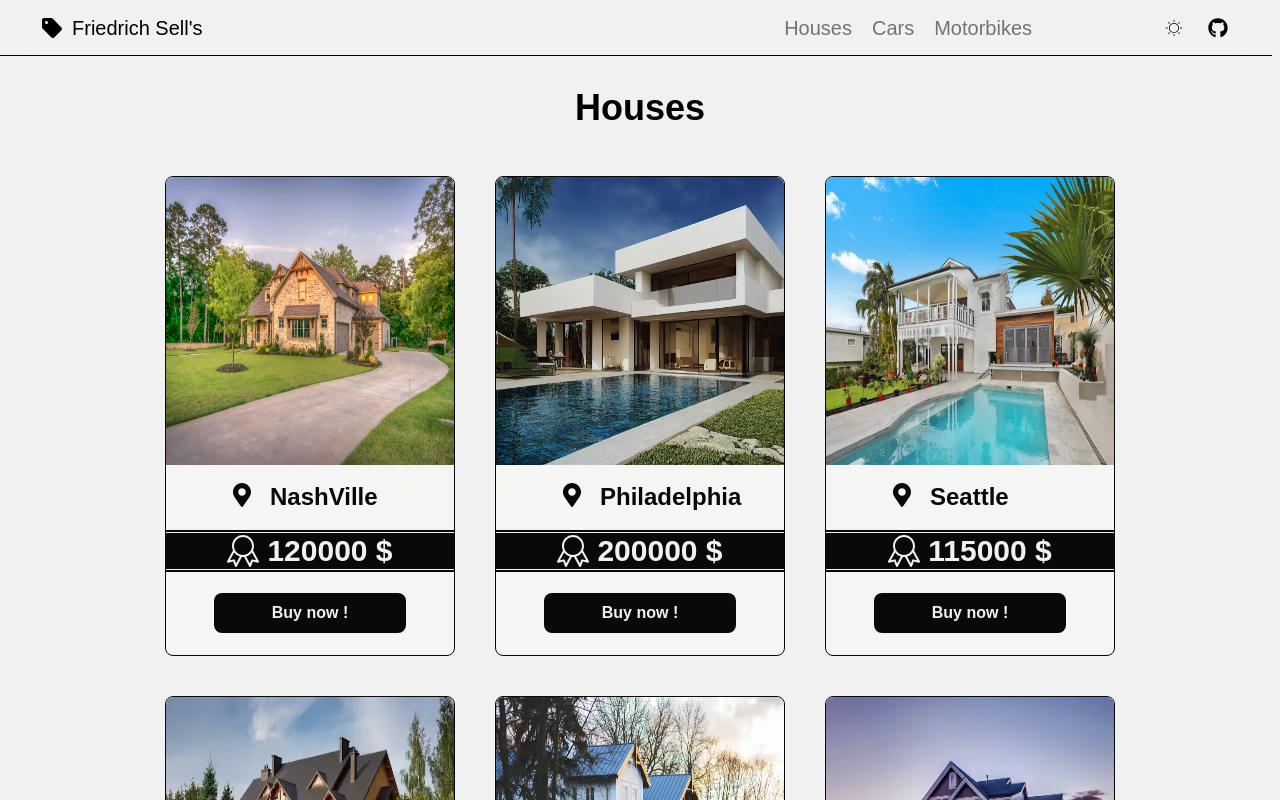
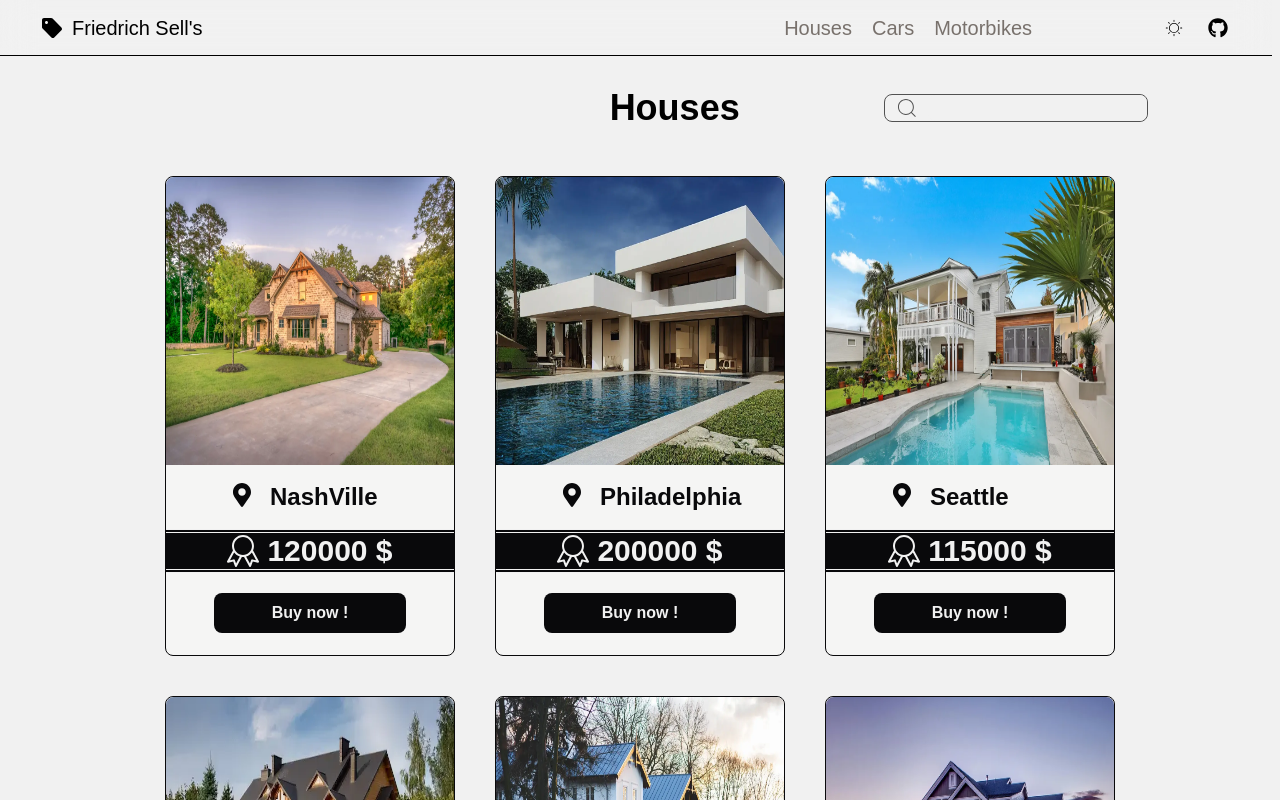
Before and after one commit to Friedrich482/react-houses-cars-motorbikes-sell, a React (Vite) app: page /houses in a window 1280 px wide. Shown: the top 800 px of the page. Built offline with nearby package versions, Linux system fonts and the light colour scheme.

Commit message:
minimal code and stye for the search bar

```diff
--- /dev/null
+++ b/src/components/SearchBar.tsx
@@ -0,0 +1,15 @@
+import { CiSearch } from "react-icons/ci";
+const SearchBar = () => {
+  return (
+    <div className="group flex h-7 w-7/12 items-center justify-center house-break:w-5/12">
+      <div className="group flex h-full w-full min-w-40 items-center justify-center rounded-lg border border-neutral-600 bg-default-white house-break:w-6/12">
+        <CiSearch className="size-6 w-2/12 flex-shrink-0 text-neutral-600" />
+        <input
+          type="text"
+          className="h-full w-10/12 flex-shrink-0 rounded-lg bg-default-white indent-1 outline-none"
+        />
+      </div>
+    </div>
+  );
+};
+export default SearchBar;
--- a/src/pages/HousesPage.tsx
+++ b/src/pages/HousesPage.tsx
@@ -1,17 +1,21 @@
 import Houses from "../components/House";
 import type { DarkModeProps } from "../types";
 import { twMerge as tm } from "tailwind-merge";
+import SearchBar from "../components/SearchBar";
 const HousesPage = ({ dark, setDark }: DarkModeProps) => {
   return (
     <>
+      <section className="flex items-center justify-center gap-3 max-house-break:flex-col">
         <h2
           className={tm(
-          "w-full text-center text-4xl font-bold",
+            "flex items-center justify-end text-4xl font-bold house-break:w-7/12",
             dark && "text-white",
           )}
         >
           Houses
         </h2>
+        <SearchBar />
+      </section>
       <main className="flex w-full flex-wrap items-center justify-center gap-10 pl-10 pr-10">
         <Houses dark={dark} setDark={setDark} />
       </main>
--- a/tailwind.config.js
+++ b/tailwind.config.js
@@ -10,6 +10,7 @@ export default {
       screens: {
         "description-section": "960px",
         "very-small": "350px",
+        "house-break": "400px",
       },
     },
   },
```
Lines whose indentation alone changed are shown as unchanged.
